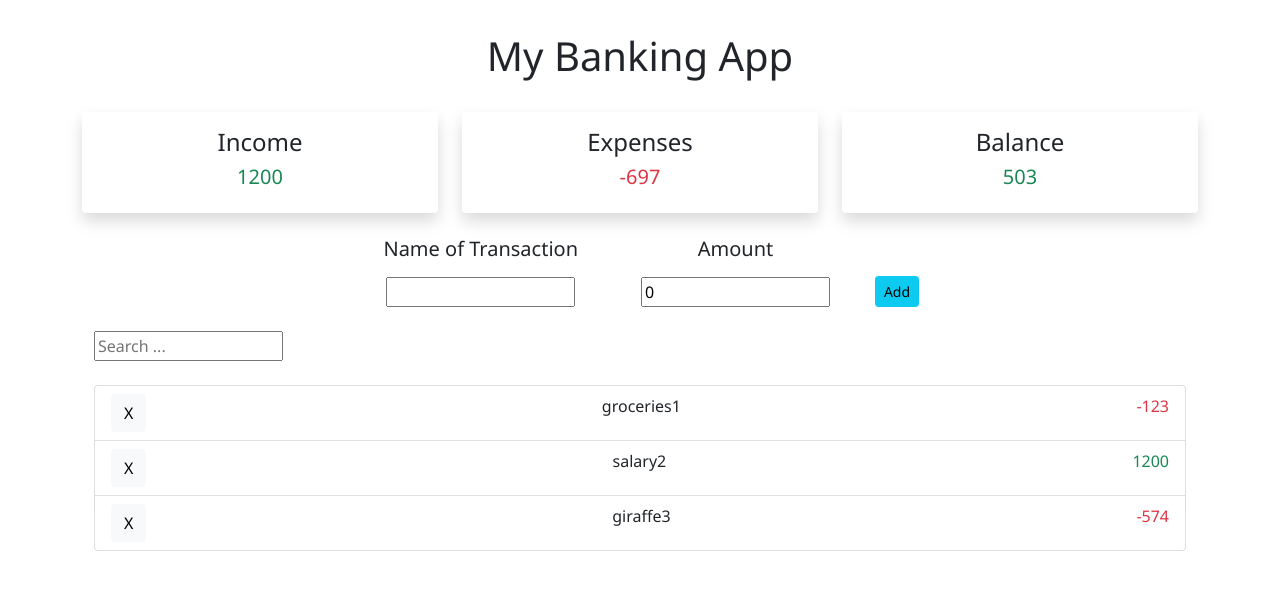
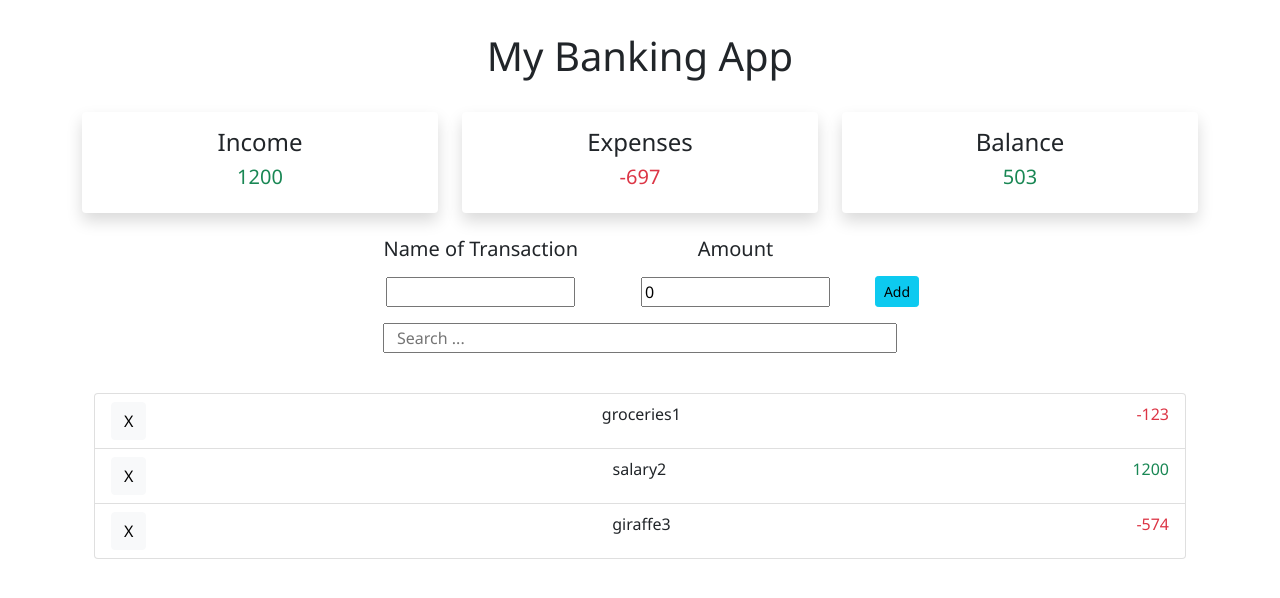
Before and after one commit to crwainstock/ReactBankingApp, a React (Create React App) app: page / in a window 1280 px wide. Shown: the top 598 px of the page. Built offline with nearby package versions, Linux system fonts and the light colour scheme.

Commit message:
centered search bar

```diff
--- a/src/App.css
+++ b/src/App.css
@@ -13,3 +13,6 @@ h1 {
   margin-top: 2rem;
   margin-bottom: 2rem;
 }
+#searchBar {
+  margin: 0 auto;
+}
--- a/src/App.js
+++ b/src/App.js
@@ -71,7 +71,10 @@ function App() {
         />
         <div>
           <div className="container">
-            <div className="d-flex mt-4">
+            <div
+              id="searchBar"
+              className="row d-flex justify-content-center w-50 p-3"
+            >
               <input
                 type="text"
                 placeholder="Search ..."
```
